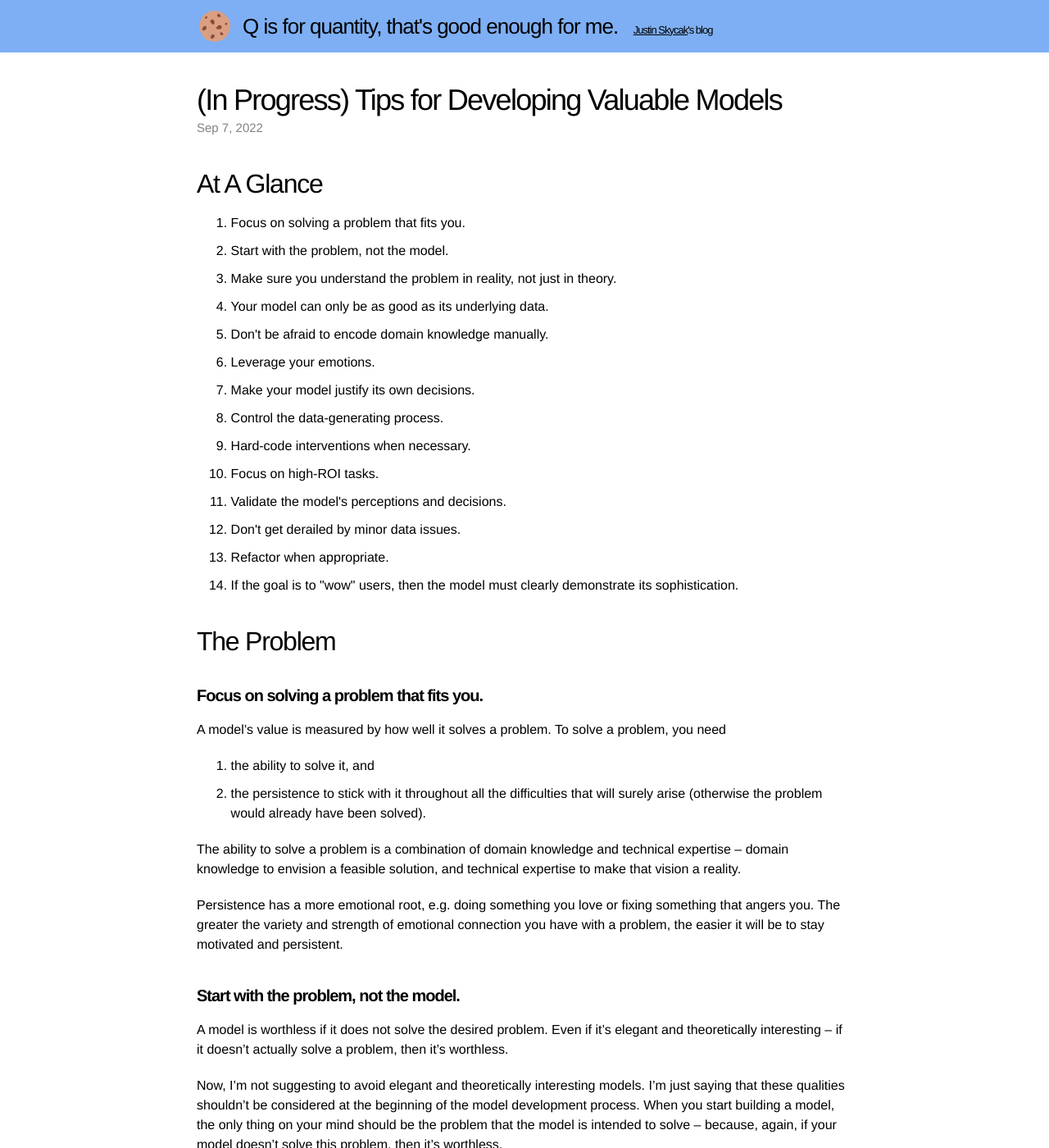
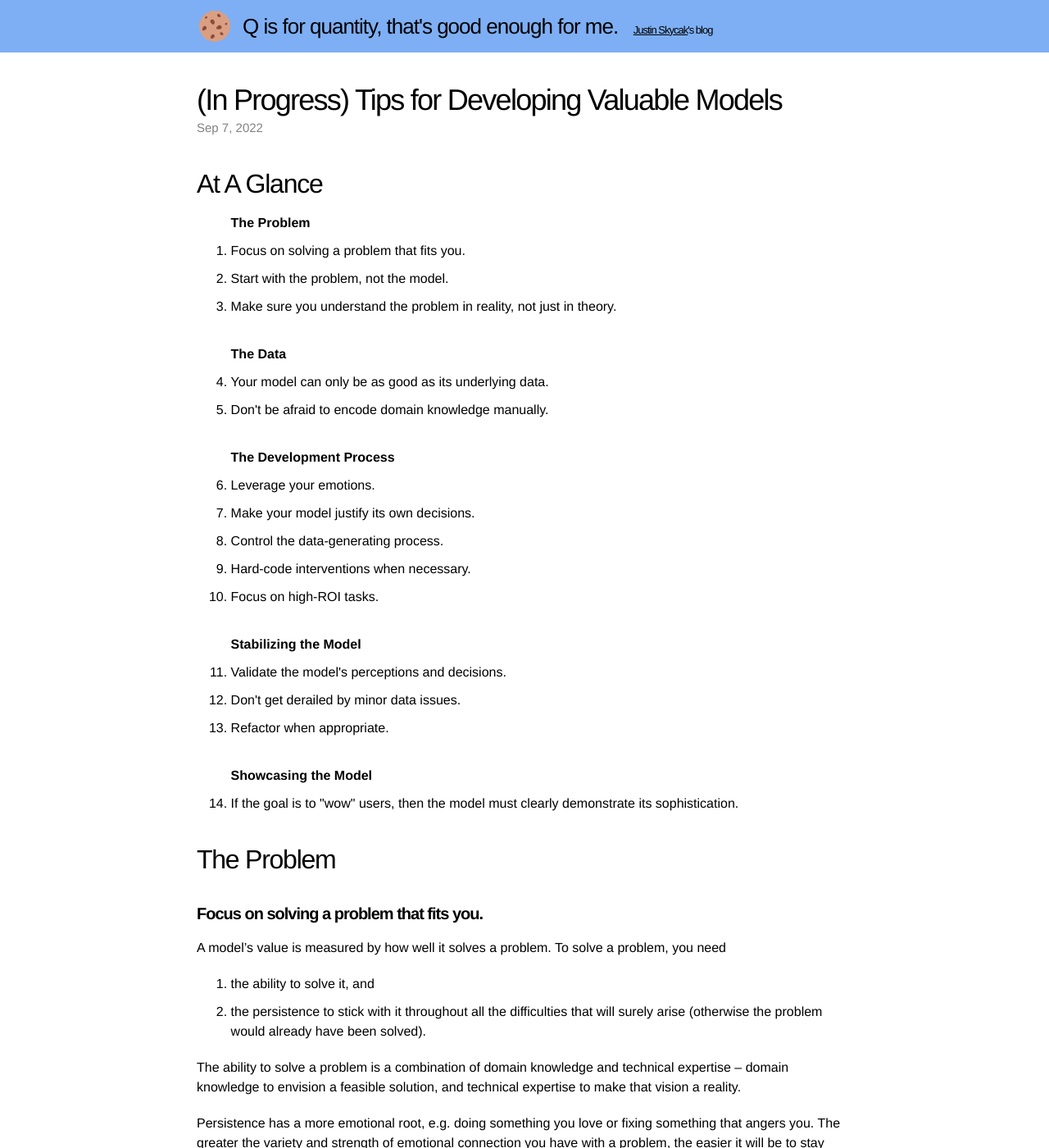
Before and after one commit to quantmonster/quantmonster.github.io, a Jekyll site: the page built from _posts/2022-09-07-modeling-tips.md, in a window 1280 px wide and 1400 px high. Shown: the whole window at 82% size. Built offline with Jekyll 4.4.1, drawn with Linux system fonts in a browser that asks for light colours.

Commit message:
Update 2022-09-07-modeling-tips.md

```diff
--- a/_posts/2022-09-07-modeling-tips.md
+++ b/_posts/2022-09-07-modeling-tips.md
@@ -7,19 +7,37 @@ excerpt: "Stuff you don't find in math textbooks."
 <h2>At A Glance</h2>
 
 <ol>
+<b>The Problem</b>
+
 <li>Focus on solving a problem that fits you.</li>
 <li>Start with the problem, not the model.</li>
 <li>Make sure you understand the problem in reality, not just in theory.</li>
+
+<br>
+<b>The Data</b>
+
 <li>Your model can only be as good as its underlying data.</li>
 <li>Don't be afraid to encode domain knowledge manually.</li>
+
+<br>
+<b>The Development Process</b>
+
 <li>Leverage your emotions.</li>
 <li>Make your model justify its own decisions.</li>
 <li>Control the data-generating process.</li>
 <li>Hard-code interventions when necessary.</li>
 <li>Focus on high-ROI tasks.</li>
+
+<br>
+<b>Stabilizing the Model</b>
+
 <li>Validate the model's perceptions and decisions.</li>
 <li>Don't get derailed by minor data issues.</li>
 <li>Refactor when appropriate.</li>
+
+<br>
+<b>Showcasing the Model</b>
+
 <li>If the goal is to "wow" users, then the model must clearly demonstrate its sophistication.</li>
 </ol>
 
```
